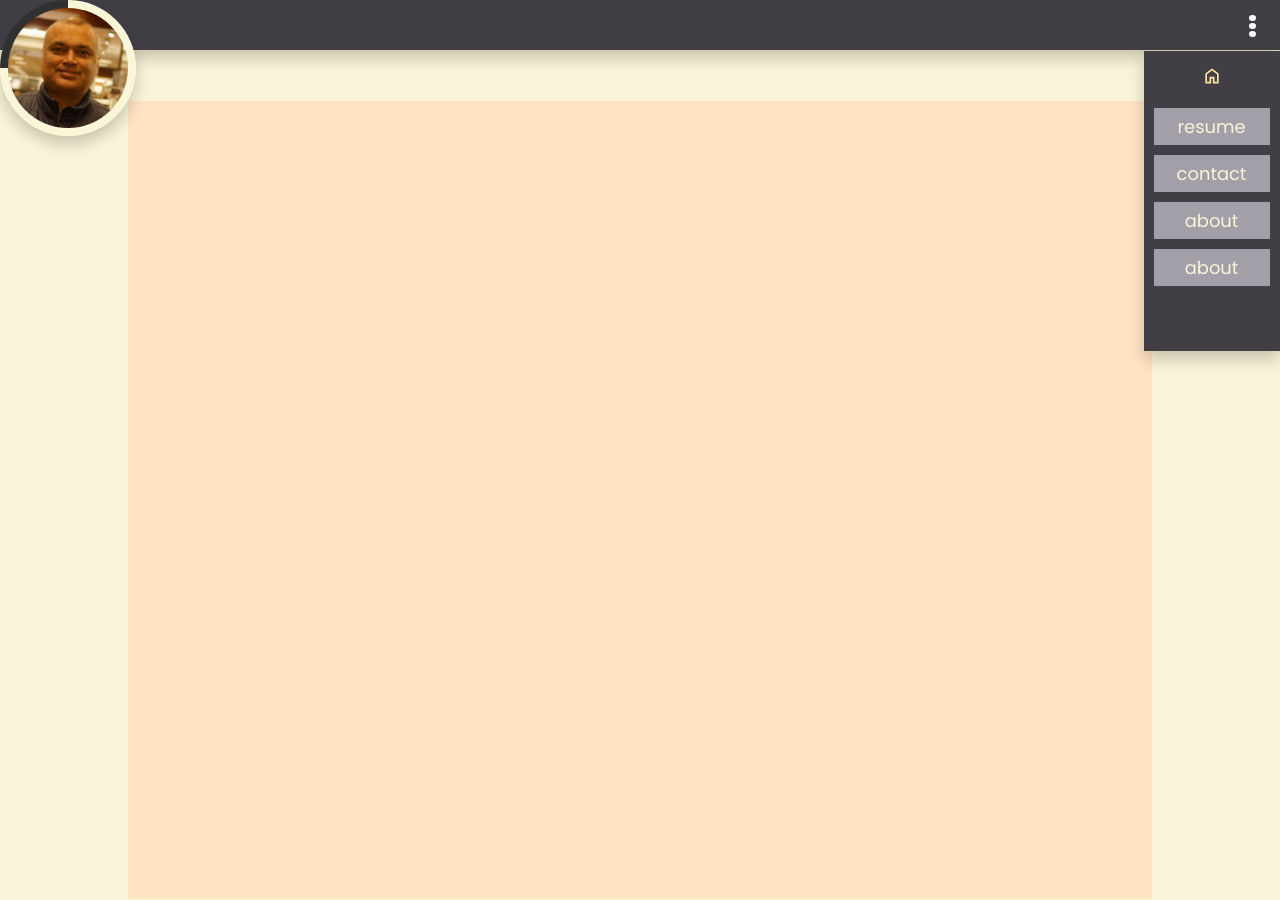
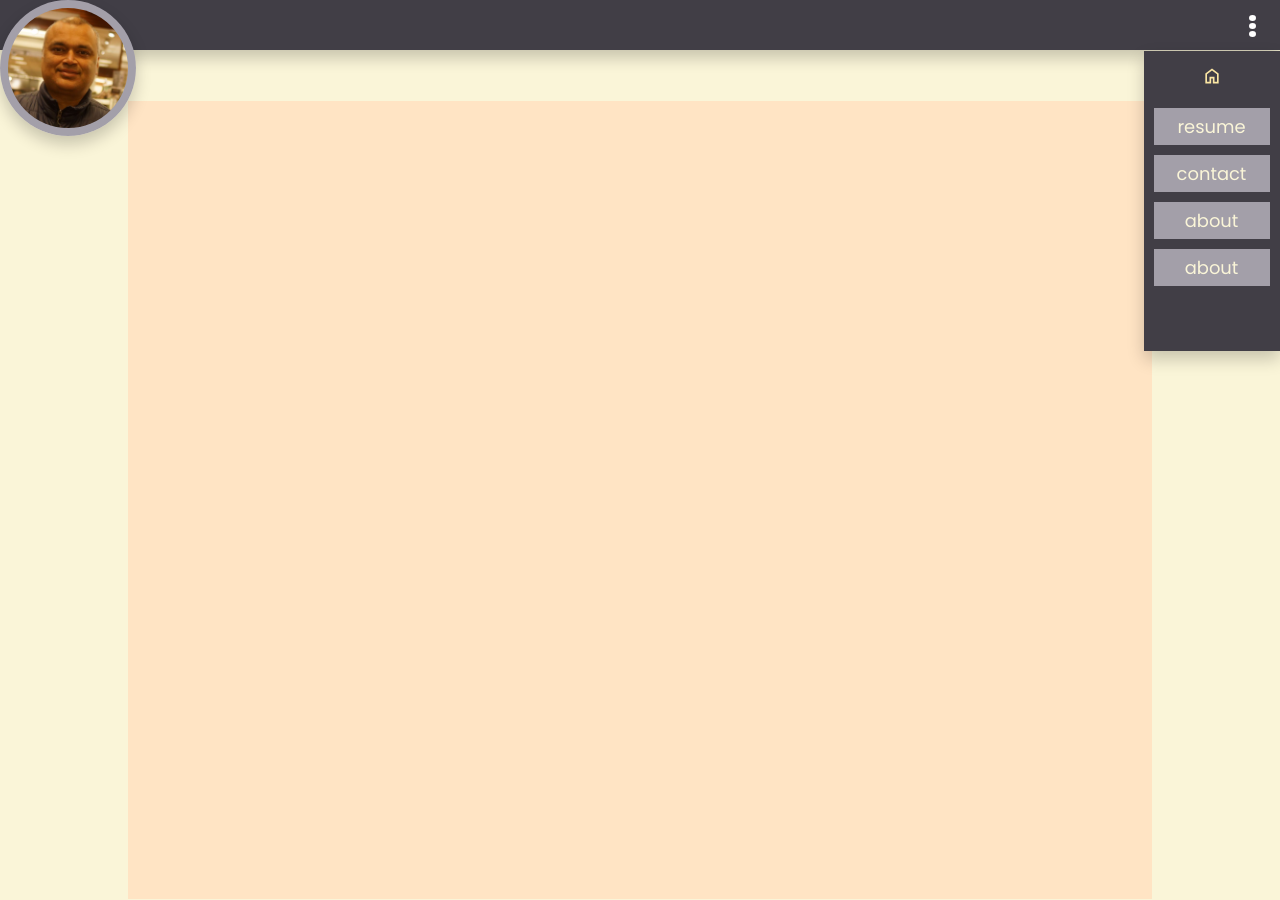
Before and after one commit to avinashgr/node-samples, an Angular app in the folder angular/resume-builder/: page / in a window 1280 px wide. Built offline with nearby package versions, Linux system fonts and the light colour scheme.

Commit message:
added hostlistner for scroll percentage and circle based on page scroll

```diff
--- a/angular/resume-builder/src/app/navbar/navbar.component.css
+++ b/angular/resume-builder/src/app/navbar/navbar.component.css
@@ -99,15 +99,15 @@
   .logo img{
     height:15vh;
     border-radius: var(--border-radius-circle);
-    display: flex;
     padding: 1vh;
   }
   /* for the progress bar */
   .logo .outer-circle{
+    --progress: 25;
     height: 17vh;
     width:17vh;
     border-radius: calc(infinity*1px);
-    background: conic-gradient(var(--off-white) 75%, rgb(49, 48, 48) 75%);
+    background: conic-gradient(var(--off-white) calc(var(--progress,3)* 1%), var(--gray-400) calc(var(--progress,3)*1%));
     box-shadow: 0px 8px 16px 0px rgba(0,0,0,0.2);
     display: flex;
   }
--- a/angular/resume-builder/src/app/navbar/navbar.component.html
+++ b/angular/resume-builder/src/app/navbar/navbar.component.html
@@ -4,7 +4,7 @@
 <main class="main">
 
     <div class="logo">
-      <div class="outer-circle">
+      <div class="outer-circle" style="--progress: {{pageScrollPercentage}}">
         <img src="image.png">
       </div>
     </div>
--- a/angular/resume-builder/src/app/navbar/navbar.component.ts
+++ b/angular/resume-builder/src/app/navbar/navbar.component.ts
@@ -1,4 +1,4 @@
-import { Component } from '@angular/core';
+import { Component, HostListener } from '@angular/core';
 import { RouterLink, RouterLinkActive, RouterOutlet } from '@angular/router';
 
 @Component({
@@ -10,4 +10,22 @@ import { RouterLink, RouterLinkActive, RouterOutlet } from '@angular/router';
 })
 export class NavbarComponent {
 
+  pageScrollPercentage:number = 3
+
+  // changeProgress() {
+  //   setInterval(() => {
+  //     if (this.pageScrollPercentage < 100) {
+  //       this.pageScrollPercentage += 2;
+  //     }
+  //   }, 1000);
+  // }
+
+
+  @HostListener('window:scroll', [])
+  onWindowScroll() {
+    const scrollTop = window.scrollY || document.documentElement.scrollTop;
+    const scrollHeight = document.documentElement.scrollHeight - document.documentElement.clientHeight;
+    this.pageScrollPercentage = Math.round((scrollTop / scrollHeight) * 100);
+  }
+
 }
```
